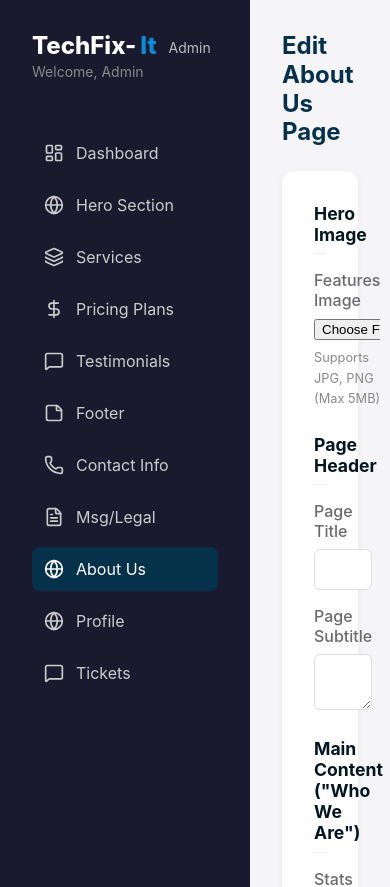
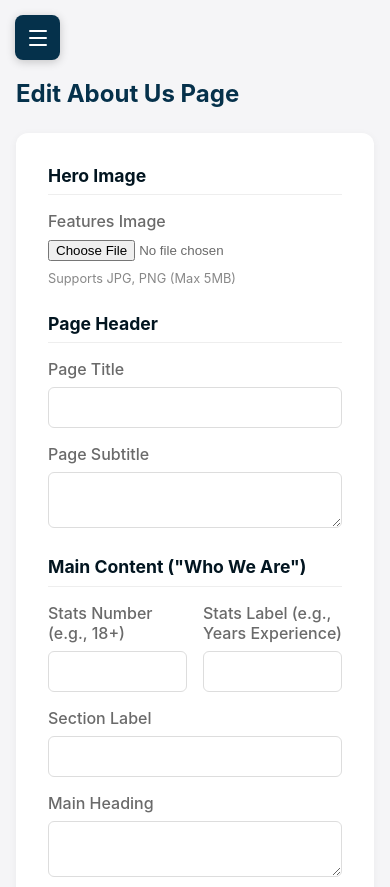
Before and after one commit to techfix-it/techfix-it, a Next.js app in the folder app/: page /admin/about in a window 390 px wide. Shown: the top 887 px of the page. Built offline with nearby package versions, Linux system fonts and the light colour scheme; no server answers; the database is empty.

Commit message:
feat: Implement admin dashboard with ticket statistics and visualizations, including top cards, bar chart, and pie chart.

```diff
--- /dev/null
+++ b/app/src/app/admin/admin-layout.module.css
@@ -0,0 +1,169 @@
+.layout {
+  display: flex;
+  min-height: 100vh;
+  position: relative;
+}
+
+.sidebar {
+  width: 250px;
+  background-color: #1a1a2e;
+  color: white;
+  padding: 2rem;
+  display: flex;
+  flex-direction: column;
+  transition: transform 0.3s ease;
+  z-index: 50;
+}
+
+.sidebarHeader {
+  margin-bottom: 3rem;
+}
+
+.title {
+  font-size: 1.5rem;
+  font-weight: 800;
+  color: white;
+  display: flex;
+  align-items: center;
+  gap: 4px;
+}
+
+.subtitle {
+  font-size: 0.875rem;
+  font-weight: normal;
+  opacity: 0.7;
+  margin-left: 0.5rem;
+  align-self: flex-end;
+  padding-bottom: 4px;
+}
+
+.welcome {
+  font-size: 0.875rem;
+  color: #888;
+}
+
+.nav {
+  flex: 1;
+  display: flex;
+  flex-direction: column;
+  gap: 0.5rem;
+}
+
+.navItem {
+  display: flex;
+  align-items: center;
+  gap: 0.75rem;
+  padding: 0.75rem;
+  border-radius: 8px;
+  background-color: transparent;
+  color: #ccc;
+  text-decoration: none;
+  transition: all 0.2s;
+}
+
+.navItemActive {
+  background-color: var(--color-primary);
+  color: white;
+}
+
+.logoutBtn {
+  margin-top: auto;
+  width: 100%;
+  display: flex;
+  gap: 0.5rem;
+  justify-content: center;
+}
+
+.mainContent {
+  flex: 1;
+  background-color: #f5f5f7;
+  padding: 2rem;
+  overflow-y: auto;
+  width: 100%;
+  min-width: 0; /* CRITICAL for flex children to shrink */
+}
+
+.mainInner {
+  max-width: 1200px;
+  margin: 0 auto;
+}
+
+/* Mobile Toggle Button */
+.menuToggle {
+  display: none;
+  position: fixed;
+  top: 15px;
+  left: 15px;
+  background-color: var(--color-primary);
+  color: white;
+  border: none;
+  border-radius: 8px;
+  width: 45px;
+  height: 45px;
+  justify-content: center;
+  align-items: center;
+  z-index: 40;
+  cursor: pointer;
+  box-shadow: 0 2px 10px rgba(0,0,0,0.2);
+}
+
+.closeToggle {
+  position: absolute;
+  top: 15px;
+  right: 15px;
+  background: none;
+  border: none;
+  color: white;
+  cursor: pointer;
+  display: none;
+}
+
+/* Overlay for mobile drawer */
+.overlay {
+  display: none;
+  position: fixed;
+  top: 0;
+  left: 0;
+  right: 0;
+  bottom: 0;
+  background-color: rgba(0, 0, 0, 0.5);
+  z-index: 45;
+  opacity: 0;
+  transition: opacity 0.3s ease;
+}
+
+.overlay.open {
+  display: block;
+  opacity: 1;
+}
+
+/* Media Queries for Mobile */
+@media (max-width: 768px) {
+  .layout {
+    flex-direction: column;
+  }
+
+  .sidebar {
+    position: fixed;
+    top: 0;
+    left: 0;
+    bottom: 0;
+    transform: translateX(-100%);
+  }
+
+  .sidebar.open {
+    transform: translateX(0);
+  }
+
+  .mainContent {
+    padding: 80px 1rem 1rem 1rem; /* Space for the floating menu button and tighter padding */
+  }
+
+  .menuToggle {
+    display: flex;
+  }
+
+  .closeToggle {
+    display: block;
+  }
+}
--- a/app/src/app/admin/layout.tsx
+++ b/app/src/app/admin/layout.tsx
@@ -1,14 +1,34 @@
 'use client';
 
+import React, { useState, useEffect } from 'react';
 import Link from 'next/link';
 import { usePathname } from 'next/navigation';
 import { signOut, useSession } from 'next-auth/react';
-import { LayoutDashboard, Layers, DollarSign, MessageSquare, StickyNote, FileText, Globe, LogOut, Phone } from 'lucide-react';
+import {
+  LayoutDashboard,
+  Layers,
+  DollarSign,
+  MessageSquare,
+  StickyNote,
+  FileText,
+  Globe,
+  LogOut,
+  Phone,
+  Menu,
+  X
+} from 'lucide-react';
 import { Button } from '@/components/ui/Button';
+import styles from './admin-layout.module.css';
 
 export default function AdminLayout({ children }: { children: React.ReactNode }) {
   const pathname = usePathname();
   const { data: session } = useSession();
+  const [isMobileMenuOpen, setIsMobileMenuOpen] = useState(false);
+
+  // Close mobile menu when pathname changes
+  useEffect(() => {
+    setIsMobileMenuOpen(false);
+  }, [pathname]);
 
   const navItems = [
     { name: 'Dashboard', href: '/admin', icon: LayoutDashboard },
@@ -25,35 +45,48 @@ export default function AdminLayout({ children }: { children: React.ReactNode })
   ];
 
   return (
-    <div style={{ display: 'flex', minHeight: '100vh' }}>
+    <div className={styles.layout}>
+      {/* Mobile Toggle Button */}
+      <button
+        className={styles.menuToggle}
+        onClick={() => setIsMobileMenuOpen(true)}
+        aria-label="Open Menu"
+      >
+        <Menu size={24} />
+      </button>
+
+      {/* Mobile Overlay */}
+      <div
+        className={`${styles.overlay} ${isMobileMenuOpen ? styles.open : ''}`}
+        onClick={() => setIsMobileMenuOpen(false)}
+      />
+
       {/* Sidebar */}
-      <aside style={{ width: '250px', backgroundColor: '#1a1a2e', color: 'white', padding: '2rem', display: 'flex', flexDirection: 'column' }}>
-        <div style={{ marginBottom: '3rem' }}>
-          <h2 style={{ fontSize: '1.5rem', fontWeight: '800', color: 'white', display: 'flex', alignItems: 'center', gap: '4px' }}>
+      <aside className={`${styles.sidebar} ${isMobileMenuOpen ? styles.open : ''}`}>
+        <button
+          className={styles.closeToggle}
+          onClick={() => setIsMobileMenuOpen(false)}
+          aria-label="Close Menu"
+        >
+          <X size={24} />
+        </button>
+
+        <div className={styles.sidebarHeader}>
+          <h2 className={styles.title}>
             <span>TechFix-</span><span style={{ color: 'var(--color-accent)' }}>It</span>
-            <span style={{ fontSize: '0.875rem', fontWeight: 'normal', opacity: 0.7, marginLeft: '0.5rem', alignSelf: 'flex-end', paddingBottom: '4px' }}>Admin</span>
+            <span className={styles.subtitle}>Admin</span>
           </h2>
-          <p style={{ fontSize: '0.875rem', color: '#888' }}>Welcome, {session?.user?.name || 'Admin'}</p>
+          <p className={styles.welcome}>Welcome, {session?.user?.name || 'Admin'}</p>
         </div>
 
-        <nav style={{ flex: 1, display: 'flex', flexDirection: 'column', gap: '0.5rem' }}>
+        <nav className={styles.nav}>
           {navItems.map((item) => {
             const isActive = pathname === item.href;
             return (
               <Link
                 key={item.href}
                 href={item.href}
-                style={{
-                  display: 'flex',
-                  alignItems: 'center',
-                  gap: '0.75rem',
-                  padding: '0.75rem',
-                  borderRadius: '8px',
-                  backgroundColor: isActive ? 'var(--color-primary)' : 'transparent',
-                  color: isActive ? 'white' : '#ccc',
-                  textDecoration: 'none',
-                  transition: 'all 0.2s'
-                }}
+                className={`${styles.navItem} ${isActive ? styles.navItemActive : ''}`}
               >
                 <item.icon size={20} />
                 <span>{item.name}</span>
@@ -65,15 +98,15 @@ export default function AdminLayout({ children }: { children: React.ReactNode })
         <Button
             variant="destructive"
             onClick={() => signOut({ callbackUrl: '/' })}
-            style={{ marginTop: 'auto', width: '100%', display: 'flex', gap: '0.5rem', justifyContent: 'center' }}
+            className={styles.logoutBtn}
         >
             <LogOut size={18} /> Sign Out
         </Button>
       </aside>
 
       {/* Main Content */}
-      <main style={{ flex: 1, backgroundColor: '#f5f5f7', padding: '2rem', overflowY: 'auto' }}>
-        <div style={{ maxWidth: '1200px', margin: '0 auto' }}>
+      <main className={styles.mainContent}>
+        <div className={styles.mainInner}>
             {children}
         </div>
       </main>
```
Also changed, not shown: app/src/app/admin/dashboard.module.css (+94 -11 lines), app/src/app/admin/page.tsx (+19 -4 lines).
